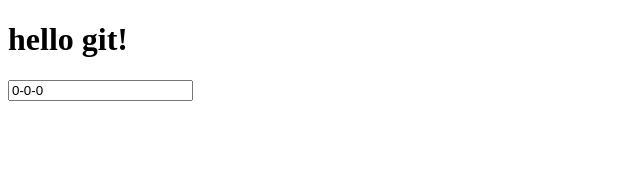
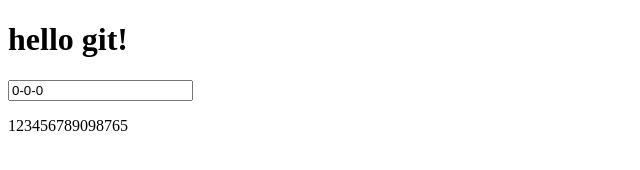
Before and after one commit to Geek2017/git-demo, a plain HTML site: page index.html in a window 1280 px wide. Shown: the whole page, without its empty margins (0-640 px from the left). Drawn offline with Linux system fonts and the light colour scheme.

Commit message:
4th commit

```diff
--- a/index.html
+++ b/index.html
@@ -12,5 +12,6 @@
         <h1>hello git!</h1>
     </div>
     <input type="text" value="0-0-0"/>
+    <p>123456789098765</p>
 </body>
 </html>
```
